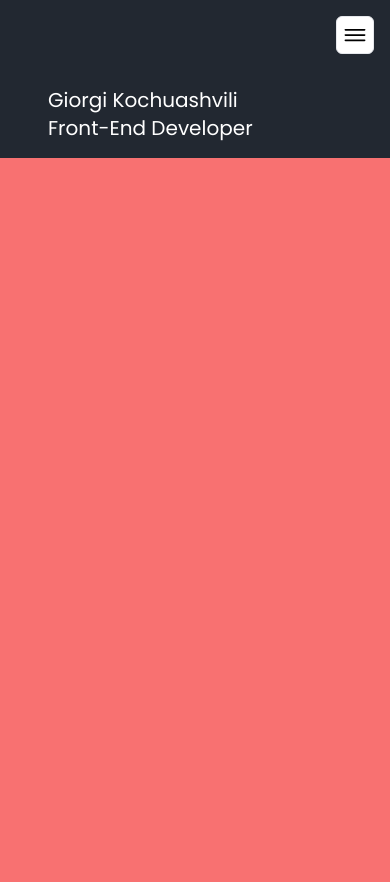
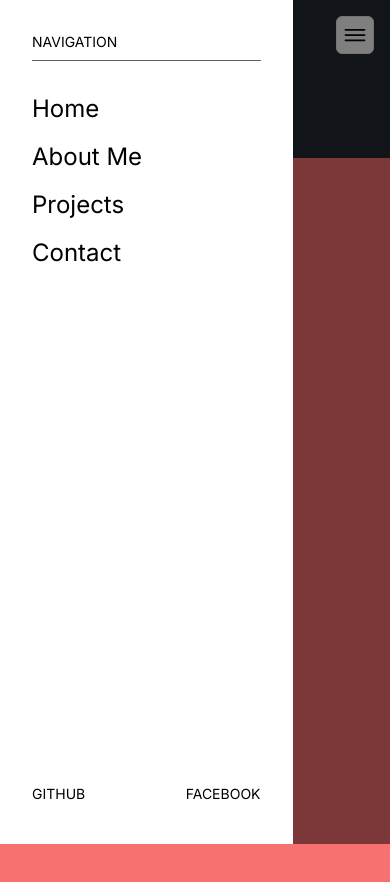
Before and after one commit to giorgio324/portfolio, a Next.js app: page / in a window 390 px wide. Shown: the top 882 px of the page. Built offline with nearby package versions, Linux system fonts and the light colour scheme.

Commit message:
added mobile navbar

```diff
--- a/src/components/Reveal.tsx
+++ b/src/components/Reveal.tsx
@@ -14,7 +14,6 @@ const Reveal = ({ children, width }: Props) => {
   const slideControls = useAnimation();
   useEffect(() => {
     if (isInView) {
-      console.log('i am visible');
       mainControls.start('visible');
       slideControls.start('visible');
     }
@@ -37,10 +36,10 @@ const Reveal = ({ children, width }: Props) => {
           start: { left: 0 },
           visible: { left: '100%' },
         }}
-        initial={'hidden'}
+        initial={'start'}
         animate={slideControls}
         transition={{ duration: 0.5, ease: 'easeIn' }}
-        className='absolute top-4 left-0 bottom-4 right-0 bg-green-500 z-20'
+        className='absolute top-0 left-0 bottom-0 right-0 bg-green-500 z-20'
       />
     </div>
   );
--- a/src/components/mobileNavbar/MobileNavbar.tsx
+++ b/src/components/mobileNavbar/MobileNavbar.tsx
@@ -1,14 +1,24 @@
 'use client';
 import { usePathname } from 'next/navigation';
-import { IoIosMenu } from 'react-icons/io';
+import { useState } from 'react';
+import MobileNavbarButton from './MobileNavbarButton';
+import MobileNavbarSidebar from './MobileNavbarSidebar';
 const MobileNavbar = () => {
-  const currentPath = usePathname() || '/';
+  const [open, setOpen] = useState(true);
+  const openNavbar = () => {
+    setOpen(true);
+    document.body.style.overflow = 'hidden';
+  };
+
+  const closeNavbar = () => {
+    setOpen(false);
+    document.body.style.overflow = 'auto';
+  };
   return (
-    <div className='flex justify-end items-center p-4'>
-      <button className='border rounded-md bg-white p-1'>
-        <IoIosMenu className='text-[28px] text-black' />
-      </button>
-    </div>
+    <aside className='flex justify-end items-center p-4 md:hidden'>
+      <MobileNavbarButton openNavbar={openNavbar} />
+      <MobileNavbarSidebar closeNavbar={closeNavbar} open={open} />
+    </aside>
   );
 };
 export default MobileNavbar;
--- /dev/null
+++ b/src/components/mobileNavbar/MobileNavbarButton.tsx
@@ -0,0 +1,14 @@
+import { IoIosMenu } from 'react-icons/io';
+
+type Props = {
+  openNavbar: () => void;
+};
+
+const MobileNavbarButton = ({ openNavbar }: Props) => {
+  return (
+    <button className='border rounded-md bg-white p-1'>
+      <IoIosMenu className='text-[28px] text-black' onClick={openNavbar} />
+    </button>
+  );
+};
+export default MobileNavbarButton;
--- /dev/null
+++ b/src/components/mobileNavbar/MobileNavbarSidebar.tsx
@@ -0,0 +1,94 @@
+import { createPortal } from 'react-dom';
+import { AnimatePresence, motion } from 'framer-motion';
+import { usePathname } from 'next/navigation';
+import { navLinks } from '@/data/navLinks';
+import Link from 'next/link';
+
+type Props = {
+  open: boolean;
+  closeNavbar: () => void;
+};
+
+const MobileNavbarSidebar = ({ open, closeNavbar }: Props) => {
+  const currentPath = usePathname() || '/';
+
+  return (
+    <>
+      {createPortal(
+        <AnimatePresence mode='wait'>
+          {open && (
+            <motion.div className='inset-0 fixed flex justify-start items-center z-50'>
+              <motion.div
+                className='inset-0 absolute bg-black z-10 cursor-pointer'
+                onClick={closeNavbar}
+                key='backdrop'
+                initial={{ opacity: 0 }}
+                animate={{ opacity: 0.5 }}
+                exit={{ opacity: 0 }}
+              />
+              <motion.div
+                className='h-full w-3/4 bg-white z-20 p-8 text-black flex flex-col gap-4'
+                key='content'
+                initial={{ translateX: '-100%' }}
+                animate={{ translateX: '0%', transition: { duration: 0.3 } }}
+                exit={{ translateX: '-100%', transition: { duration: 0.3 } }}
+              >
+                <motion.div className='mb-4'>
+                  <motion.div
+                    initial={{ opacity: 0, translateX: 50 }}
+                    animate={{ opacity: 1, translateX: 0 }}
+                    transition={{ duration: 0.3, delay: 0.2 }}
+                    className='text-sm mb-2 uppercase'
+                  >
+                    Navigation
+                  </motion.div>
+                  <motion.div
+                    initial={{ opacity: 0, translateX: 50 }}
+                    animate={{ opacity: 1, translateX: 0 }}
+                    transition={{ duration: 0.3, delay: 0.2 }}
+                    className='h-[1px] bg-desktopNavLinkBackgroundColor w-full'
+                  ></motion.div>
+                </motion.div>
+                <div className='flex-grow flex flex-col gap-4'>
+                  {navLinks.map((link, index) => (
+                    <motion.div
+                      key={link.label}
+                      initial={{ opacity: 0, translateX: 50 }}
+                      animate={{ opacity: 1, translateX: 0 }}
+                      transition={{ duration: 0.3, delay: (index + 1) * 0.2 }}
+                      className='text-2xl'
+                    >
+                      <Link href={link.path} onClick={closeNavbar}>
+                        {link.label}
+                      </Link>
+                    </motion.div>
+                  ))}
+                </div>
+                <motion.div className='flex justify-between'>
+                  <motion.div
+                    initial={{ opacity: 0, translateX: 50 }}
+                    animate={{ opacity: 1, translateX: 0 }}
+                    transition={{ duration: 0.3, delay: 0.2 }}
+                    className='text-sm mb-2 uppercase'
+                  >
+                    Github
+                  </motion.div>
+                  <motion.div
+                    initial={{ opacity: 0, translateX: 50 }}
+                    animate={{ opacity: 1, translateX: 0 }}
+                    transition={{ duration: 0.3, delay: 0.2 }}
+                    className='text-sm mb-2 uppercase'
+                  >
+                    Facebook
+                  </motion.div>
+                </motion.div>
+              </motion.div>
+            </motion.div>
+          )}
+        </AnimatePresence>,
+        document.body
+      )}
+    </>
+  );
+};
+export default MobileNavbarSidebar;
--- a/src/components/navbar/NavbarLinks.tsx
+++ b/src/components/navbar/NavbarLinks.tsx
@@ -11,7 +11,7 @@ const NavbarLinks = () => {
   return (
     <>
       {navLinks.map((link) => (
-        <NavLink currentPath={currentPath} link={link} />
+        <NavLink key={link.label} currentPath={currentPath} link={link} />
       ))}
     </>
   );
```
